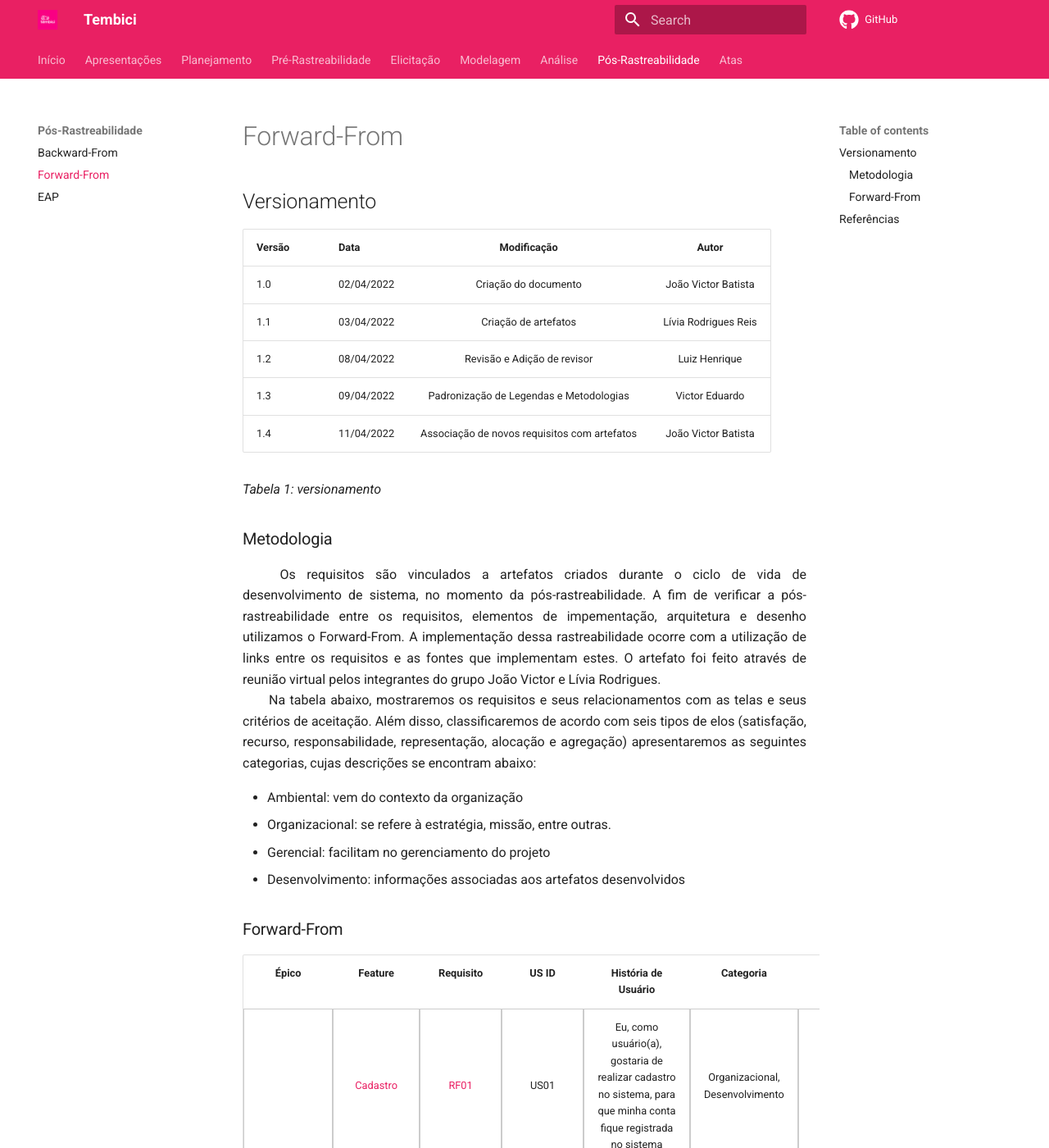
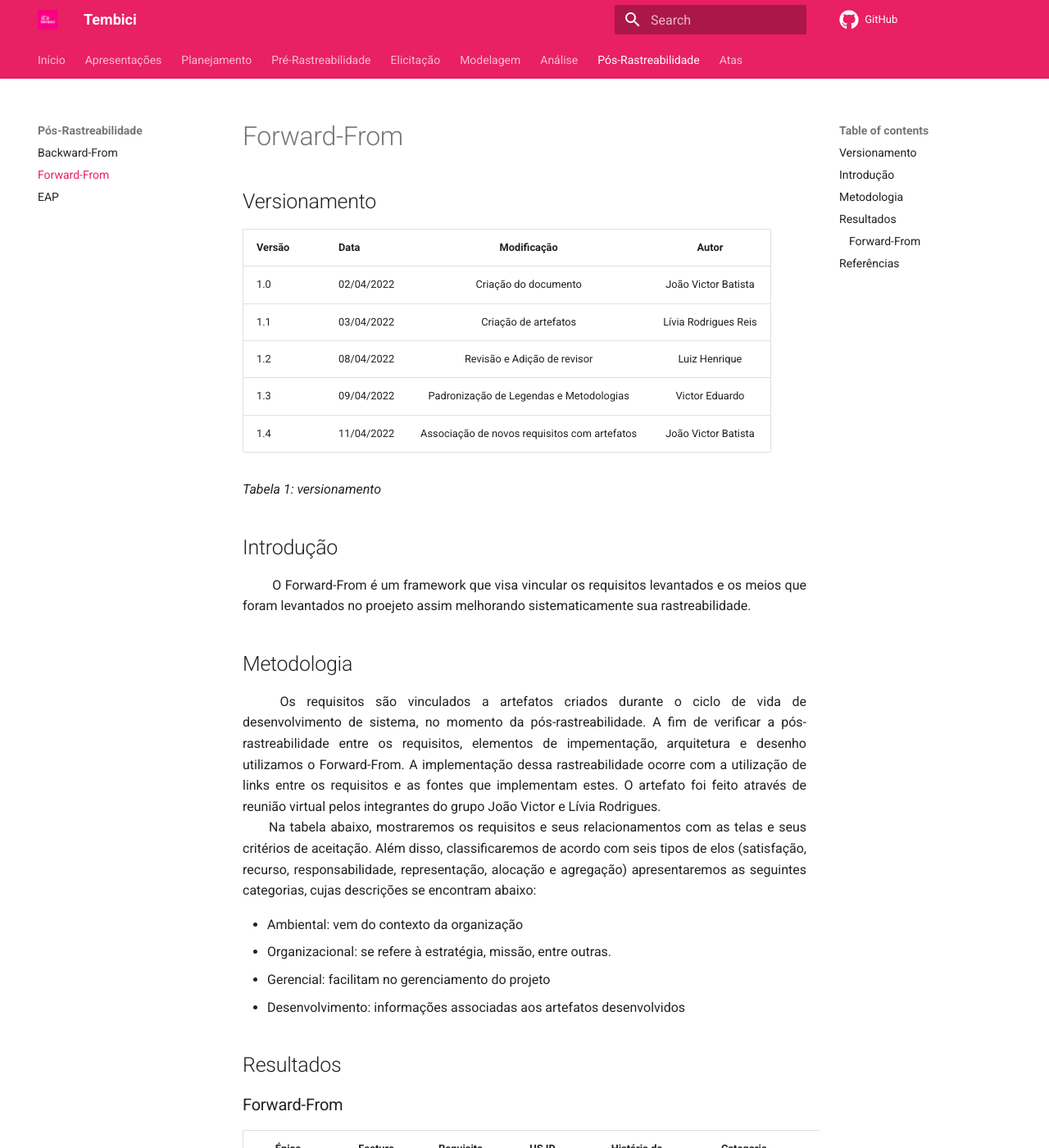
Before and after one commit to Requisitos-de-Software/2021.2-Tembici, an MkDocs documentation site: the page built from docs/pos-rastreabilidade/forward-from.md, in a window 1280 px wide and 1400 px high. Shown: the whole window at 82% size. Built offline with MkDocs 1.6.1 and Material for MkDocs 9.7.7, drawn with Linux system fonts in a browser that asks for light colours; comment, search, counter and statistics services are not loaded.

Commit message:
#88 Padronizando documentos

```diff
--- a/docs/pos-rastreabilidade/forward-from.md
+++ b/docs/pos-rastreabilidade/forward-from.md
@@ -1,4 +1,5 @@
 # Forward-From
+
 ## Versionamento
 
 | Versão | Data | Modificação | Autor |
@@ -11,7 +12,10 @@
 
 *Tabela 1: versionamento*
 
-### Metodologia
+## Introdução
+<div align="justify">&emsp;&emsp; O Forward-From é um framework que visa vincular os requisitos levantados e os meios que foram levantados no proejeto assim melhorando sistematicamente sua rastreabilidade. </div>
+
+## Metodologia
 <div align="justify">&emsp;&emsp; Os requisitos são vinculados a artefatos criados durante o ciclo de vida de desenvolvimento de sistema, no momento da pós-rastreabilidade. A fim de verificar a pós-rastreabilidade entre os requisitos, elementos de impementação, arquitetura e desenho utilizamos o Forward-From. A implementação dessa rastreabilidade ocorre com a utilização de links entre os requisitos e as fontes que implementam estes. O artefato foi feito através de reunião virtual pelos integrantes do grupo João Victor e Lívia Rodrigues.</div>
 
 <div align="justify">&emsp;&emsp;Na tabela abaixo, mostraremos os requisitos e seus relacionamentos com as telas e seus critérios de aceitação. Além disso, classificaremos de acordo com seis tipos de elos (satisfação, recurso, responsabilidade, representação, alocação e agregação) apresentaremos as seguintes categorias, cujas descrições se encontram abaixo:</br>
@@ -20,6 +24,8 @@
 * Organizacional: se refere à estratégia, missão, entre outras.</br>
 * Gerencial: facilitam no gerenciamento do projeto</br>
 * Desenvolvimento: informações associadas aos artefatos desenvolvidos</br>
+
+## Resultados
 
 ### Forward-From
 <table>
```
Also changed, not shown: docs/analise/validacao/viewpoint.md (+3 -2 lines).
